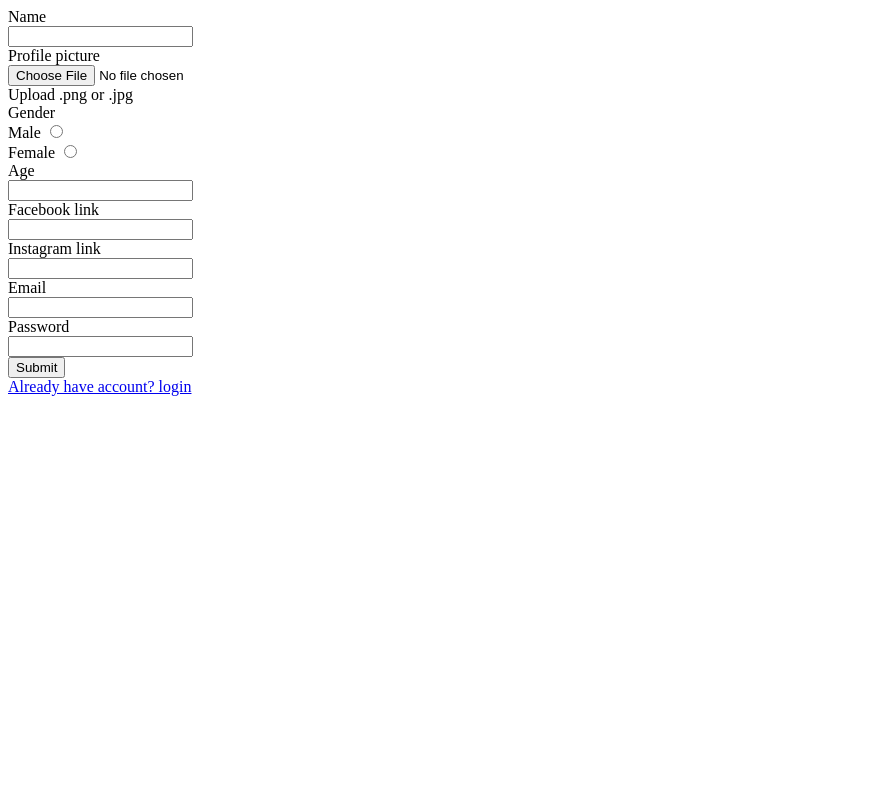
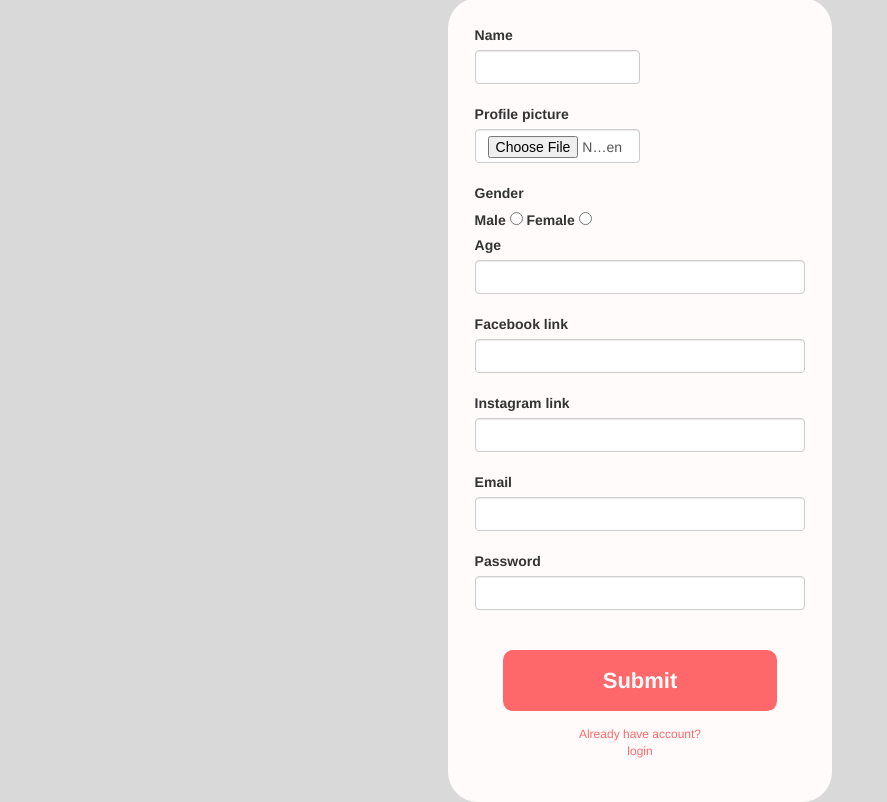
Before and after one commit to enjyashraf18/IseeU, a Python web app: template flask/templates/register.html in a window 1280 px wide. Shown: the whole page, without its empty margins (0-887 px from the left). Before the commit the page ends 396 px from the top, so only its background shows below. Run offline with Jinja, Linux system fonts and the light colour scheme; the template is opened without the code that fills it, so the values that code supplies are empty; some libraries are stand-ins or nearby versions.

Commit message:
fixing register front end Done

```diff
--- /dev/null
+++ b/flask/templates/RegisterStyle.css
@@ -0,0 +1,52 @@
+body{
+    background-color: #D9D9D9 !important;
+    font-family: "radio canada", serif;!important;
+}
+.form{
+    background-color: #FFFBFB;
+    width: 30%;
+    padding: 2%;
+    margin: auto; !important;
+    position: absolute;
+    top: 50%;
+    left: 50%;
+    transform: translate(-50%, -50%);
+    align-content: center;
+    align-items: center;
+    border: 1px solid rgba(0,0,0,0);
+    border-radius: 30px;
+}
+#submitBtn{
+    background-color: #FE686B;
+    color: #FFFBFB ;
+    border: 0;
+    padding: 15px 100px;
+    display: block;
+    margin: 20px auto auto;
+    border-radius: 10px;
+    font-weight: bold;
+    font-size: 22px;
+}
+#picnote{
+    display: block;
+    color: #444444;
+    font-weight: normal;
+    font-size: 12px;
+}
+#nameIn{
+    width: 50%;
+}
+#picIn{
+    width: 50%;
+}
+#have-Acc{
+    background-color: #FFFBFB;
+    color: #FE686B ;
+    border: 0;
+    padding: 15px 100px;
+    display: block;
+    border-radius: 10px;
+    font-weight: lighter;
+    font-size: 12px;
+    text-align: center;
+}
--- a/flask/templates/register.html
+++ b/flask/templates/register.html
@@ -2,41 +2,47 @@
 <html lang="en">
 <head>
     <meta charset="UTF-8">
+    <link rel="stylesheet" href="RegisterStyle.css">
+    <meta name="viewport" content="width=device-width, initial-scale=1">
+    <link rel="stylesheet" href="https://maxcdn.bootstrapcdn.com/bootstrap/3.4.1/css/bootstrap.min.css">
+    <script src="https://ajax.googleapis.com/ajax/libs/jquery/3.7.1/jquery.min.js"></script>
+    <script src="https://maxcdn.bootstrapcdn.com/bootstrap/3.4.1/js/bootstrap.min.js"></script>
+
     <title>Register</title>
 </head>
 <body>
     <div class="form">
         <form id="form" action='/register'method="post">
-            <label id="nameLabel" for = "nameIn" >Name</label><br>
-            <input type="text" name="name" id="nameIn"><br>
+            <label id="nameLabel" for = "nameIn" class="form-label">Name</label><br>
+            <input type="text" name="name" id="nameIn"class="form-control"><br>
 
-            <label id="picLabel" for = "picIn" >Profile picture</label><br>
-            <input type="file" id="picIn" ><br>
-            <label id="picnote" for = "picIn" >Upload .png or .jpg</label><br>
+            <label id="picLabel" for = "picIn" class="form-label">Profile picture</label><br>
+            <input type="file" id="picIn" class="form-control"><br>
+            <!---<label id="picnote" for = "picIn" >Upload .png or .jpg</label><br>-->
 
-            <label id="selectGen">Gender</label><br>
+            <label id="selectGen" class="form-label">Gender</label><br>
             <label for="male">Male</label>
-            <input type="radio" id="male" name="gender" value="M"> <br>
-            <label for="female">Female</label>
-            <input type="radio" id="female" name="gender" value="F"><br>
+            <input type="radio" id="male" name="gender" value="M" class="genSelect">
+            <label for="female" class="form-label">Female</label>
+            <input type="radio" id="female" name="gender" value="F" class="genSelect"><br>
 
-            <label id="agelabel" for = "age" >Age</label><br>
-            <input type="text" id="ageIn" name="age"><br>
+            <label id="agelabel" for = "ageIn"  class="form-label">Age</label><br>
+            <input type="text" id="ageIn" name="age" class="form-control"> <br>
 
             <label id="faceLabel" for = "faceIn" >Facebook link</label><br>
-            <input type="text" id="faceIn" name="facebook"><br>
+            <input type="text" id="faceIn" name="facebook" class="form-control"><br>
 
             <label id="instaLabel" for = "instaIn" >Instagram link</label><br>
-            <input type="text" id="instaIn" name="instagram"><br>
+            <input type="text" id="instaIn" name="instagram" class="form-control"><br>
 
-            <label id="emailLabel" for = "emailIn"> Email</label><br>
-            <input type="email" name="email" id="emailIn"><br>
+            <label id="emailLabel" for = "emailIn" class="form-label"> Email</label><br>
+            <input type="email" name="email" id="emailIn" class="form-control"><br>
 
-            <label id="passLabel" for="passIn">Password</label><br>
-            <input type="password" name="password" id="passIn"><br>
-            <button type="submit">Submit</button>
+            <label id="passLabel" for="passIn" class="form-label">Password</label><br>
+            <input type="password" name="password" id="passIn" class="form-control"><br>
+            <button type="submit" id="submitBtn">Submit</button>
         </form>
+    <a id="have-Acc" href="{{ url_for('login')}}" target="_blank"> Already have account? login</a>
     </div>
-    <a href="{{ url_for('login')}}" target="_blank"> Already have account? login</a>
 </body>
 </html>
```
Also changed, not shown: flask/templates/LoginStyle.css (added, +33 -0 lines), flask/templates/PProfileStyle.css (added, +80 -0 lines).
